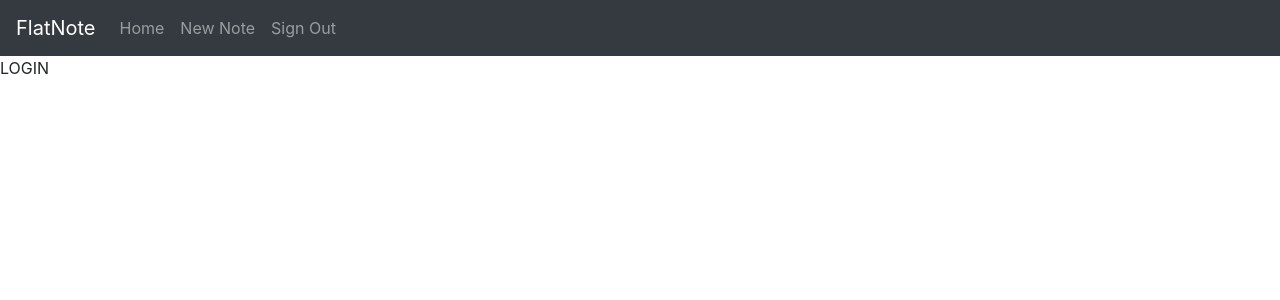
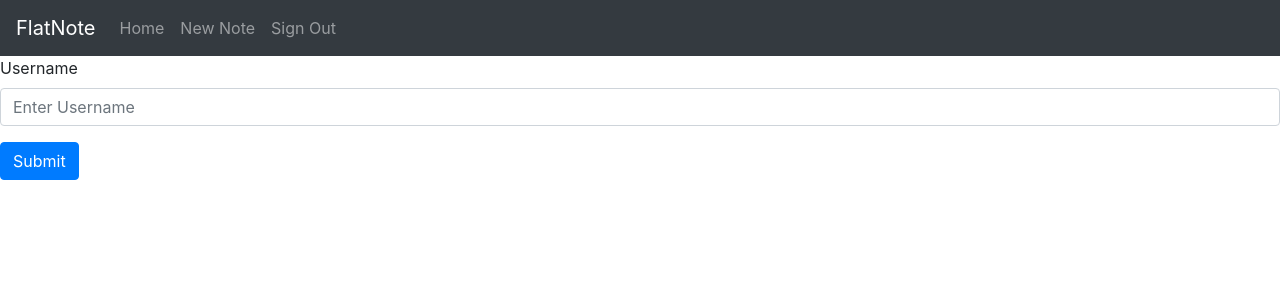
Before and after one commit to bosmanpa/flatnotefrontend, a React (Create React App) app: page /login in a window 1280 px wide. Shown: the top 300 px of the page. Built offline with nearby package versions, Linux system fonts and the light colour scheme.

Commit message:
login page and function

```diff
--- a/src/components/Login.js
+++ b/src/components/Login.js
@@ -1,14 +1,49 @@
 import React, { Component } from 'react';
+import { connect } from 'react-redux'
+import Form from 'react-bootstrap/Form'
+import Button from 'react-bootstrap/Button'
 
 class Login extends Component{
-render(){
-    return(
-        <div>
-            LOGIN
-        </div>
-    )
+    state={
+        current_user: ''
+    }
+
+    handleChange = event => this.setState({current_user: event.target.value})
+
+    handleSubmit = event => {
+        event.preventDefault()
+        this.fetchUser()
+    }
+
+    fetchUser = () =>{
+        fetch(`http://localhost:3001/users/${this.state.current_user}`)
+        .then(resp => resp.json())
+        .then(user => this.props.userLogin(user))
+    }
+
+    render(){
+        return(
+                <Form onSubmit={this.handleSubmit}>
+                    <Form.Group controlId="username" value={this.state.username} onChange={this.handleChange}>
+                        <Form.Label>Username</Form.Label>
+                        <Form.Control placeholder="Enter Username" />
+                    </Form.Group>
+                    <Button variant="primary" type="submit">
+                        Submit
+                    </Button>
+                </Form>
+        )
+    }
+
+}
+const mapStateToProps = state => {
+    return {current_user: state.current_user}
+}
+const mapDispatchToProps = dispatch => {
+    return{
+        userLogin: user => dispatch({type: "USER_LOGIN", payload: user})
+    }
 }
 
-}
 
-export default Login
+export default connect(mapStateToProps, mapDispatchToProps)(Login)
--- a/src/components/NavBar.js
+++ b/src/components/NavBar.js
@@ -9,7 +9,7 @@ const NavBar = () => {
             <Nav className="mr-auto">
             <Nav.Link href="/dashboard">Home</Nav.Link>
             <Nav.Link href="/note/new">New Note</Nav.Link>
-            <Nav.Link href="">Sign Out</Nav.Link>
+            <Nav.Link href="/login">Sign Out</Nav.Link>
             </Nav>
         </Navbar>
     );
--- a/src/containers/NotesContainer.js
+++ b/src/containers/NotesContainer.js
@@ -8,7 +8,7 @@ import NewNote from '../components/NewNote'
 class NotesContainer extends Component {
 
     componentDidMount(){
-        fetch('http://localhost:3001/notes')
+        fetch(`http://localhost:3001/notes`)
         .then(resp => resp.json())
         .then(notes => notes.map(note => this.props.addNote(note)))
     }
--- a/src/reducers/reducer.js
+++ b/src/reducers/reducer.js
@@ -1,7 +1,11 @@
-export default function reducer(state = {notes: [], current_user: 0}, action) {
+export default function reducer(state = {notes: [], current_user: []}, action) {
     switch(action.type){
+        case "USER_LOGIN":
+            return{...state, current_user: action.payload}
+
         case "ADD_NOTE":
             return{ ...state, notes: [...state.notes, {title: action.payload.title, body: action.payload.body, id: action.payload.id}] }
+
         default:
             return state
     }
```
Also changed, not shown: src/history.js (added).
